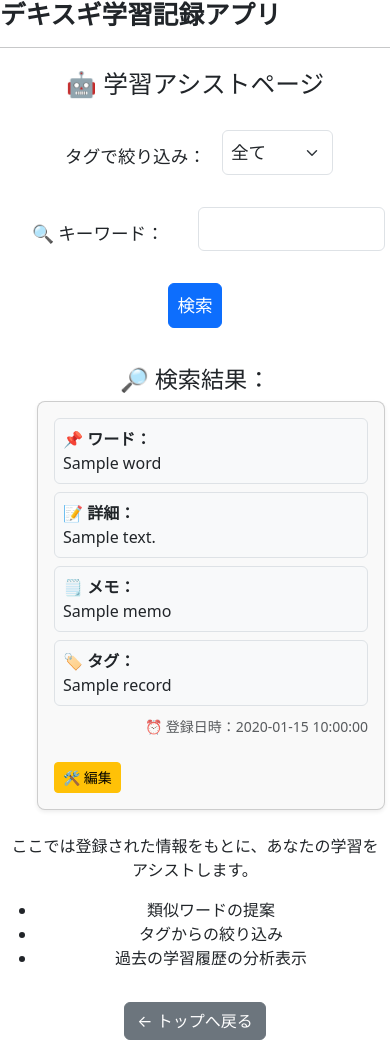
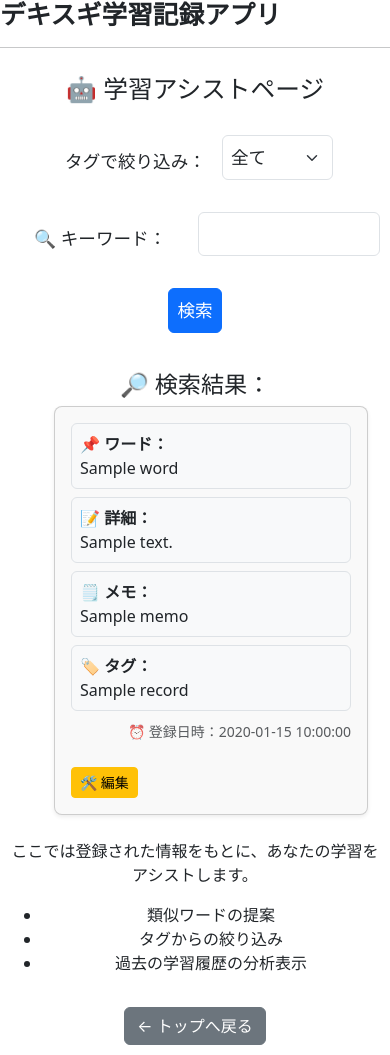
Before and after one commit to beetle-oshiro/study, a Flask app: page /assist in a window 390 px wide. Run offline with Flask 3, Linux system fonts and the light colour scheme; a database or web service that is not in the repository returns one stand-in record (values such as "Sample title"); some libraries are stand-ins or nearby versions.

```diff
--- a/static/style.css
+++ b/static/style.css
@@ -27,6 +27,8 @@
     max-width: 600px;
     margin: auto;
     padding-top: 20px;
+    padding-left: 12px;
+    padding-right: 12px;
 }
 
 h1 {
@@ -48,7 +50,7 @@ h1 {
 @media (max-width: 576px) {
     .container {
         /* スマホだけ padding を少なくする */
-        padding: 5px !important;
+        padding: 10px !important;
         /* Bootstrap の mt-5 を打ち消す */
         margin-top: 0 !important;
     }
@@ -85,6 +87,9 @@ h1 {
     font-size: 1.1rem;
     background-color: #f9f9f9;
     border-radius: 8px;
+    margin-left: 12px;
+    margin-right: 12px;
+    padding: 12px;
 }
 
 /* レスポンシブ調整 */
```
